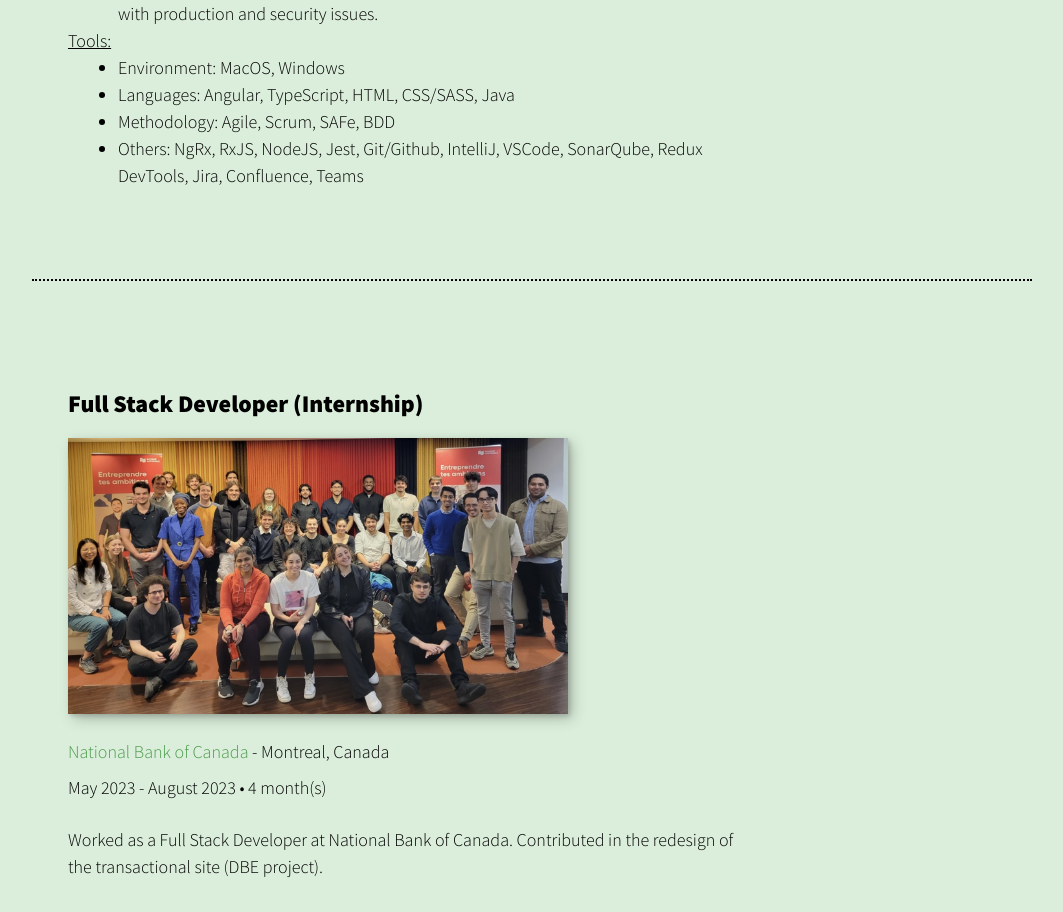
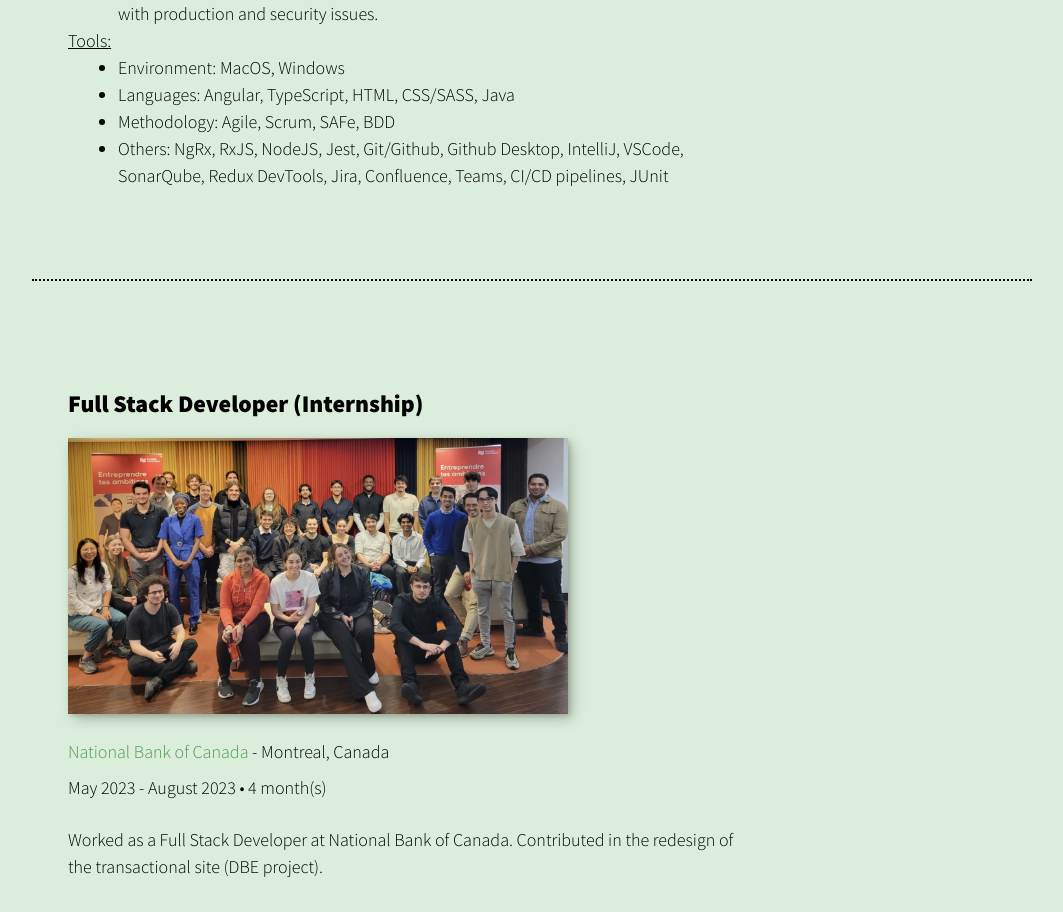
Before and after one commit to ThiiLuu79/tm_portfolio, a React (Create React App) app: page /Work in a window 1280 px wide. Shown: the part 1483-2395 px from the top of the page, without its empty margins (108-1171 px from the left). Built offline with nearby package versions, Linux system fonts and the light colour scheme.

Commit message:
workConstants

```diff
--- a/src/i18n/workConstants_en.js
+++ b/src/i18n/workConstants_en.js
@@ -8,7 +8,7 @@ export const INTACT_EXPERIENCE = {
     location: "Montreal, Canada",
     description: "Worked as a Software Developer in the Acquisition Department at Intact Financial Corporation.",
     contributions: ["Joined the Groot Hacks (Growth hacking) team.", "Conducted A/B tests to analyze and optimize the performance of two interface versions with clients.", "Developed and launched new, impactful features to enhance user experience.", "Contributed to the development of microfrontends.", "Fixed bugs", "Worked as a Goalkeeper, a role that involves working on unplanned tasks and helping with production and security issues."],
-    tools: ["Environment: MacOS, Windows", "Languages: Angular, TypeScript, HTML, CSS/SASS, Java", "Methodology: Agile, Scrum, SAFe, BDD", "Others: NgRx, RxJS, NodeJS, Jest, Git/Github, IntelliJ, VSCode, SonarQube, Redux DevTools, Jira, Confluence, Teams"],
+    tools: ["Environment: MacOS, Windows", "Languages: Angular, TypeScript, HTML, CSS/SASS, Java", "Methodology: Agile, Scrum, SAFe, BDD", "Others: NgRx, RxJS, NodeJS, Jest, Git/Github, Github Desktop, IntelliJ, VSCode, SonarQube, Redux DevTools, Jira, Confluence, Teams, CI/CD pipelines, JUnit"],
     imgAlt: "intact",
     companyLink: "https://www.intactfc.com/"
 }
--- a/src/i18n/workConstants_fr.js
+++ b/src/i18n/workConstants_fr.js
@@ -8,7 +8,7 @@ export const INTACT_EXPERIENCE = {
     location: "Montréal, Canada",
     description: "Travaillé comme Développeur Logiciel dans le département d'Acquisition chez Intact Corporation Financière.",
     contributions: ["Rejoint l'équipe Groot Hacks (Growth hacking).", "Conduit des tests A/B pour analyser et optimiser la performance de deux versions d'interface avec les clients.", "Développé et lancé de nouvelles fonctionnalités impactantes pour améliorer l'expérience utilisateur.", "Contribué au développement de microfrontends.", "Corrigé des bugs", `Travaillé en tant que "Goalkeeper", un rôle qui implique de travailler sur des tâches non planifiées et d'aider avec les problèmes de production et de sécurité.`],
-    tools: ["Environnement : MacOS, Windows", "Langages : Angular, TypeScript, HTML, CSS/SASS, Java", "Méthodologie : Agile, Scrum, SAFe, BDD", "Autres : NgRx, RxJS, NodeJS, Jest, Git/Github, IntelliJ, VSCode, SonarQube, Redux DevTools, Jira, Confluence, Teams"],
+    tools: ["Environnement : MacOS, Windows", "Langages : Angular, TypeScript, HTML, CSS/SASS, Java", "Méthodologie : Agile, Scrum, SAFe, BDD", "Autres : NgRx, RxJS, NodeJS, Jest, Git/Github, Github Desktop, IntelliJ, VSCode, SonarQube, Redux DevTools, Jira, Confluence, Teams, CI/CD pipelines, JUnit"],
     imgAlt: "intact",
     companyLink: "https://www.intactfc.com/"
 }
```
